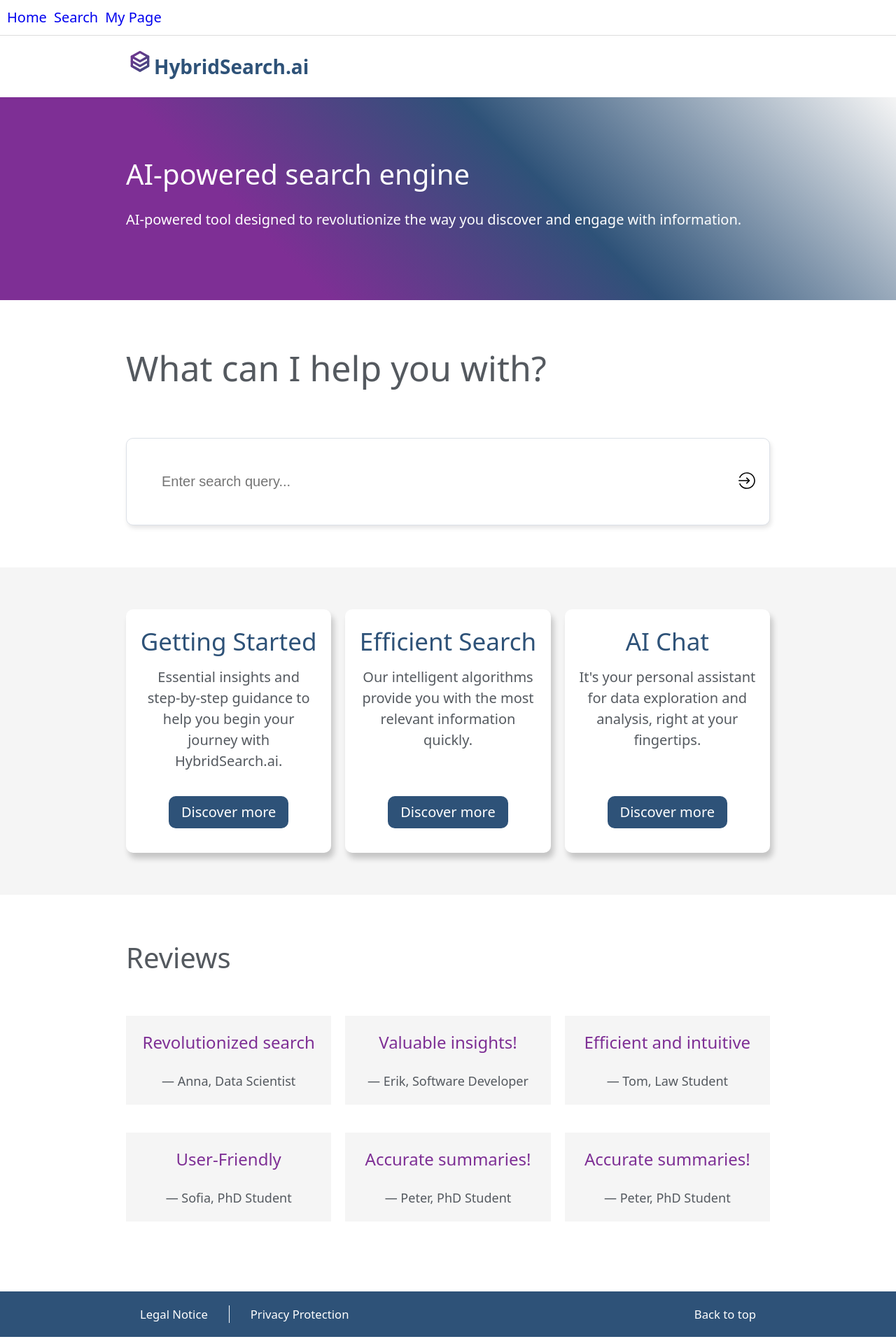
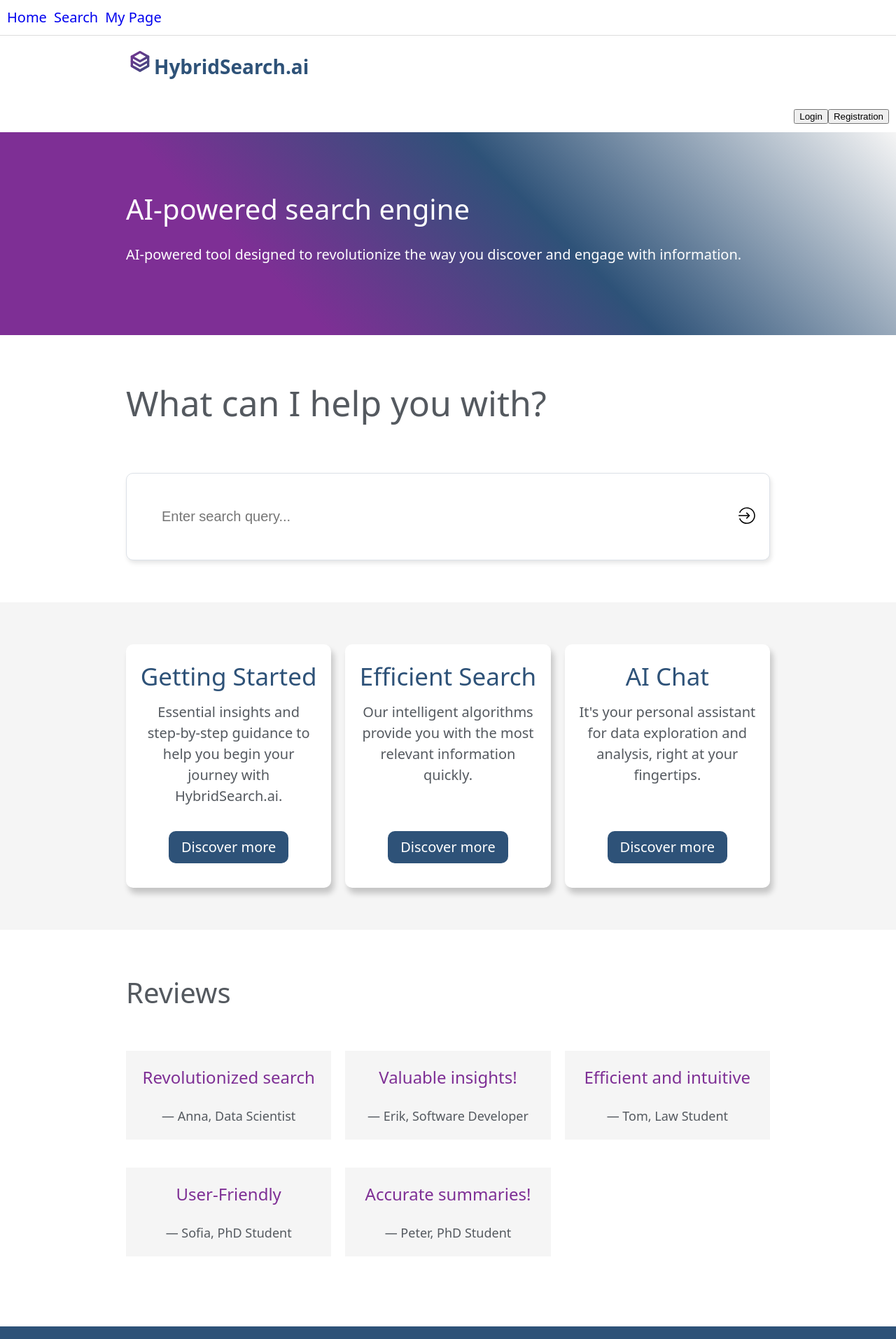
Before and after one commit to Hussein-Ali-Shamarti/Bachelor-SearchMotor, a React (Create React App) app in the folder frontend/: page / in a window 1280 px wide. Shown: the top 1914 px of the page at 70% size. Built offline with nearby package versions, Linux system fonts and the light colour scheme.

Commit message:
Update HomePage.jsx

```diff
--- a/frontend/src/pages/HomePage.jsx
+++ b/frontend/src/pages/HomePage.jsx
@@ -2,19 +2,18 @@
 import SearchInput from "../components/SearchInput";
 import { useNavigate } from "react-router-dom";
 import Header from "../components/Header";
+import "../assets/styles/HomePage.css";
+
 
 const HomePage = () => {
   const navigate = useNavigate();
-
-  // TODO: handle user login status
-  const userisloggedIn = false;
+  const userisloggedIn = false; // TODO: Oppdater denne logikken
 
   const handleSearch = (query) => {
-
-    if(userisloggedIn){
+    if (userisloggedIn) {
       navigate(`/mypage?query=${encodeURIComponent(query)}`);
       console.log("Navigating to my page. query=" + query);
-    }else{
+    } else {
       navigate(`/search?query=${encodeURIComponent(query)}`);
       console.log("Navigating to search page. query=" + query);
     }
@@ -23,6 +22,16 @@
   return (
     <div className="home">
       <Header />
+
+      {/* Bruker eksisterende stil for knapper */}
+      <div className="auth-buttons" style={{ textAlign: "right", padding: "10px" }}>
+        <button onClick={() => navigate("/login")} className="button">
+          Login
+        </button>
+        <button onClick={() => navigate("/register")} className="button">
+          Registration
+        </button>
+      </div>
 
       <main className="site-content" id="content">
         <section className="content-intro">
@@ -35,7 +44,7 @@
           </div>
         </section>
 
-        <SearchInput onSearch={handleSearch}/>
+        <SearchInput onSearch={handleSearch} />
 
         {/* Features Section */}
         <section className="infoboxen">
@@ -122,13 +131,6 @@
               </blockquote>
               <figcaption>— Peter, PhD Student</figcaption>
             </figure>
-
-            <figure className="studentFeedbackItem">
-              <blockquote>
-                <p>Accurate summaries!</p>
-              </blockquote>
-              <figcaption>— Peter, PhD Student</figcaption>
-            </figure>
           </div>
         </section>
       </main>
```
